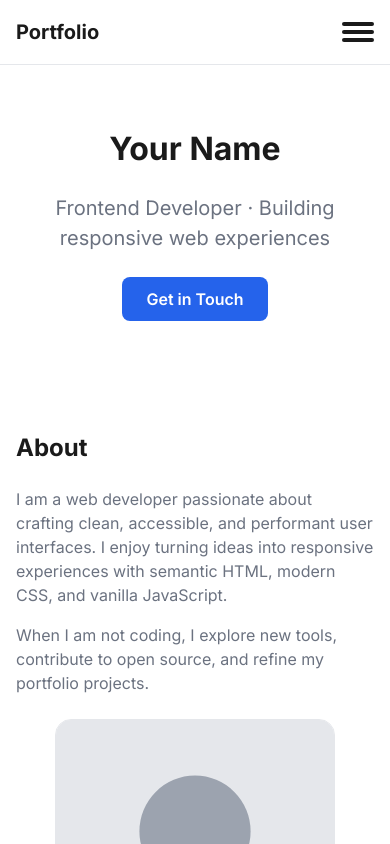
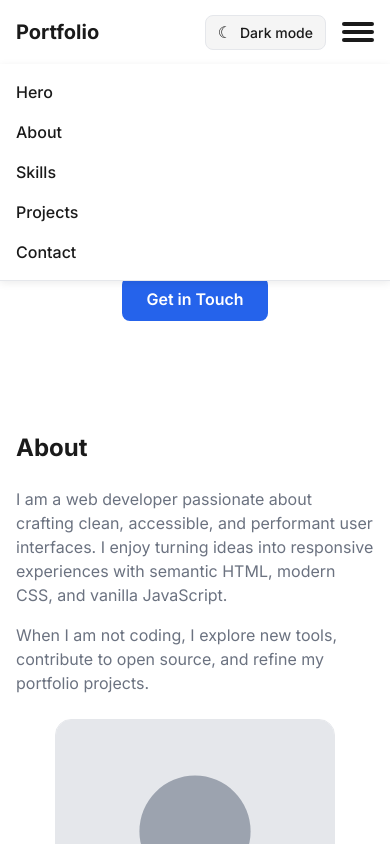
Before and after one commit to mulloc1/04-1.my_project, a plain HTML site: page index.html in a window 390 px wide. Both pictures are taken after a click on the button "Open menu". Shown: the top 844 px of the page. Drawn offline with Linux system fonts and the light colour scheme.

Commit message:
feat: add theme toggle, navigation, and scroll animations

```diff
--- a/css/responsive.css
+++ b/css/responsive.css
@@ -12,10 +12,22 @@
     display: none;
   }
 
-  .nav__menu {
+  .nav__menu,
+  .nav__menu--open {
     display: flex;
+    position: static;
+    flex-direction: row;
     align-items: center;
     gap: var(--space-5);
+    margin-left: auto;
+    padding: 0;
+    background-color: transparent;
+    border-bottom: none;
+    box-shadow: none;
+  }
+
+  .theme-toggle {
+    margin-left: 0;
   }
 
   .hero__title {
--- a/css/style.css
+++ b/css/style.css
@@ -148,8 +148,16 @@ section {
   align-items: center;
   justify-content: space-between;
   gap: var(--space-4);
+  position: relative;
   min-height: var(--nav-height);
   padding: var(--space-3) var(--space-4);
+  transition: box-shadow var(--transition-base),
+    background-color var(--transition-base);
+}
+
+.nav--scrolled {
+  background-color: var(--color-bg);
+  box-shadow: var(--shadow-nav);
 }
 
 .nav__logo {
@@ -160,6 +168,21 @@ section {
 
 .nav__menu {
   display: none;
+}
+
+.nav__menu--open {
+  display: flex;
+  flex-direction: column;
+  position: absolute;
+  top: 100%;
+  right: 0;
+  left: 0;
+  gap: var(--space-4);
+  padding: var(--space-4);
+  background-color: var(--color-bg);
+  border-bottom: 1px solid var(--color-border);
+  box-shadow: var(--shadow-nav);
+  z-index: 99;
 }
 
 .nav__menu a {
@@ -191,6 +214,84 @@ section {
   height: var(--space-1);
   background-color: var(--color-text);
   border-radius: var(--radius-sm);
+}
+
+.theme-toggle {
+  display: inline-flex;
+  align-items: center;
+  gap: var(--space-2);
+  margin-left: auto;
+  padding: var(--space-2) var(--space-3);
+  font-family: inherit;
+  font-size: var(--font-size-sm);
+  font-weight: 500;
+  color: var(--color-text);
+  background-color: var(--color-surface);
+  border: 1px solid var(--color-border);
+  border-radius: var(--radius-md);
+  cursor: pointer;
+  transition: background-color var(--transition-base),
+    border-color var(--transition-base);
+}
+
+.theme-toggle:hover {
+  border-color: var(--color-accent);
+}
+
+.theme-toggle__icon {
+  font-size: var(--font-size-base);
+  line-height: 1;
+}
+
+.to-top {
+  position: fixed;
+  right: var(--space-5);
+  bottom: var(--space-5);
+  z-index: 100;
+  display: flex;
+  align-items: center;
+  justify-content: center;
+  width: var(--space-6);
+  height: var(--space-6);
+  padding: 0;
+  font-size: var(--font-size-lg);
+  color: var(--color-bg);
+  background-color: var(--color-accent);
+  border: none;
+  border-radius: var(--radius-full);
+  box-shadow: var(--shadow-card);
+  opacity: 0;
+  pointer-events: none;
+  cursor: pointer;
+  transition: opacity var(--transition-base),
+    transform var(--transition-base),
+    box-shadow var(--transition-base);
+}
+
+.to-top:hover {
+  transform: translateY(var(--card-lift));
+  box-shadow: var(--shadow-card-hover);
+}
+
+.to-top--visible {
+  opacity: 1;
+  pointer-events: auto;
+}
+
+[data-animate] {
+  opacity: 0;
+  transform: translateY(var(--space-4));
+  transition: opacity var(--transition-base),
+    transform var(--transition-base);
+}
+
+[data-animate].is-visible {
+  opacity: 1;
+  transform: translateY(0);
+}
+
+.project-card[data-animate].is-visible:hover {
+  transform: translateY(var(--card-lift));
 }
 
 /* Hero */
--- a/index.html
+++ b/index.html
@@ -16,11 +16,6 @@
   <header class="header">
     <nav class="nav">
       <a href="#hero" class="nav__logo">Portfolio</a>
-      <button class="nav__hamburger" type="button" aria-label="Open menu" aria-expanded="false">
-        <span class="nav__hamburger-bar"></span>
-        <span class="nav__hamburger-bar"></span>
-        <span class="nav__hamburger-bar"></span>
-      </button>
       <ul class="nav__menu">
         <li><a href="#hero">Hero</a></li>
         <li><a href="#about">About</a></li>
@@ -28,17 +23,31 @@
         <li><a href="#projects">Projects</a></li>
         <li><a href="#contact">Contact</a></li>
       </ul>
+      <button
+        class="theme-toggle"
+        type="button"
+        aria-pressed="false"
+        aria-label="Toggle dark mode"
+      >
+        <span class="theme-toggle__icon" aria-hidden="true">☀</span>
+        <span class="theme-toggle__label">Dark mode</span>
+      </button>
+      <button class="nav__hamburger" type="button" aria-label="Open menu" aria-expanded="false">
+        <span class="nav__hamburger-bar"></span>
+        <span class="nav__hamburger-bar"></span>
+        <span class="nav__hamburger-bar"></span>
+      </button>
     </nav>
   </header>
 
   <main>
-    <section id="hero" class="hero">
+    <section id="hero" class="hero" data-animate>
       <h1 class="hero__title">Your Name</h1>
       <p class="hero__subtitle">Frontend Developer · Building responsive web experiences</p>
       <a href="#contact" class="btn btn--primary">Get in Touch</a>
     </section>
 
-    <section id="about" class="about">
+    <section id="about" class="about" data-animate>
       <h2 class="section-title">About</h2>
       <div class="about__content">
         <div class="about__text">
@@ -60,7 +69,7 @@
       </div>
     </section>
 
-    <section id="skills" class="skills-section">
+    <section id="skills" class="skills-section" data-animate>
       <h2 class="section-title">Skills</h2>
       <ul class="skills">
         <li class="skills__item">HTML</li>
@@ -72,10 +81,10 @@
       </ul>
     </section>
 
-    <section id="projects" class="projects-section">
+    <section id="projects" class="projects-section" data-animate>
       <h2 class="section-title">Projects</h2>
       <div class="projects-grid">
-        <article class="project-card">
+        <article class="project-card" data-animate>
           <h3 class="project-card__title">portfolio-site</h3>
           <p class="project-card__description">
             A responsive personal portfolio built with semantic HTML, CSS Grid,
@@ -88,7 +97,7 @@
           <a href="#" class="project-card__link">View on GitHub</a>
         </article>
 
-        <article class="project-card">
+        <article class="project-card" data-animate>
           <h3 class="project-card__title">todo-cli</h3>
           <p class="project-card__description">
             A command-line task manager with persistent storage and simple
@@ -101,7 +110,7 @@
           <a href="#" class="project-card__link">View on GitHub</a>
         </article>
 
-        <article class="project-card">
+        <article class="project-card" data-animate>
           <h3 class="project-card__title">weather-dashboard</h3>
           <p class="project-card__description">
             Fetches live weather data from a public API and renders loading,
@@ -114,7 +123,7 @@
           <a href="#" class="project-card__link">View on GitHub</a>
         </article>
 
-        <article class="project-card">
+        <article class="project-card" data-animate>
           <h3 class="project-card__title">css-component-library</h3>
           <p class="project-card__description">
             Reusable UI primitives powered by CSS custom properties for theming
@@ -129,7 +138,7 @@
       </div>
     </section>
 
-    <section id="contact" class="contact">
+    <section id="contact" class="contact" data-animate>
       <h2 class="section-title">Contact</h2>
       <form class="contact-form" novalidate>
         <div class="form-group">
@@ -153,6 +162,8 @@
     </section>
   </main>
 
+  <button class="to-top" type="button" aria-label="Scroll to top">↑</button>
+
   <footer class="footer">
     <p class="footer__copyright">&copy; 2026 Your Name. All rights reserved.</p>
     <ul class="footer__social">
--- a/js/animate.js
+++ b/js/animate.js
@@ -1 +1,25 @@
-export function init() {}
+import { OBSERVER_THRESHOLD } from "./config.js";
+
+export function init() {
+  const targets = document.querySelectorAll("[data-animate]");
+
+  if (targets.length === 0) {
+    return;
+  }
+
+  const observer = new IntersectionObserver(
+    (entries) => {
+      entries.forEach((entry) => {
+        if (entry.isIntersecting) {
+          entry.target.classList.add("is-visible");
+          observer.unobserve(entry.target);
+        }
+      });
+    },
+    { threshold: OBSERVER_THRESHOLD }
+  );
+
+  targets.forEach((element) => {
+    observer.observe(element);
+  });
+}
--- a/js/nav.js
+++ b/js/nav.js
@@ -1 +1,62 @@
-export function init() {}
+import { NAV_BG_THRESHOLD, SCROLL_TOP_THRESHOLD } from "./config.js";
+
+export function init() {
+  const nav = document.querySelector(".nav");
+  const hamburger = document.querySelector(".nav__hamburger");
+  const menu = document.querySelector(".nav__menu");
+  const toTop = document.querySelector(".to-top");
+  const anchorLinks = document.querySelectorAll('nav a[href^="#"]');
+
+  if (!nav || !hamburger || !menu) {
+    return;
+  }
+
+  let isMenuOpen = false;
+
+  const renderMenu = () => {
+    menu.classList.toggle("nav__menu--open", isMenuOpen);
+    hamburger.setAttribute("aria-expanded", String(isMenuOpen));
+  };
+
+  const closeMenu = () => {
+    isMenuOpen = false;
+    renderMenu();
+  };
+
+  hamburger.addEventListener("click", () => {
+    isMenuOpen = !isMenuOpen;
+    renderMenu();
+  });
+
+  anchorLinks.forEach((link) => {
+    link.addEventListener("click", (event) => {
+      const href = link.getAttribute("href");
+
+      if (!href || href === "#") {
+        return;
+      }
+
+      const target = document.querySelector(href);
+
+      if (!target) {
+        return;
+      }
+
+      event.preventDefault();
+      target.scrollIntoView({ behavior: "smooth", block: "start" });
+      closeMenu();
+    });
+  });
+
+  const handleScroll = () => {
+    nav.classList.toggle("nav--scrolled", window.scrollY > NAV_BG_THRESHOLD);
+    toTop?.classList.toggle("to-top--visible", window.scrollY > SCROLL_TOP_THRESHOLD);
+  };
+
+  window.addEventListener("scroll", handleScroll, { passive: true });
+  handleScroll();
+
+  toTop?.addEventListener("click", () => {
+    window.scrollTo({ top: 0, behavior: "smooth" });
+  });
+}
--- a/js/theme.js
+++ b/js/theme.js
@@ -1 +1,35 @@
-export function init() {}
+export function init() {
+  const toggle = document.querySelector(".theme-toggle");
+  const icon = document.querySelector(".theme-toggle__icon");
+  const label = document.querySelector(".theme-toggle__label");
+
+  if (!toggle || !icon || !label) {
+    return;
+  }
+
+  let currentTheme = "light";
+  const storedTheme = localStorage.getItem("theme");
+
+  if (storedTheme === "light" || storedTheme === "dark") {
+    currentTheme = storedTheme;
+    document.documentElement.dataset.theme = currentTheme;
+  } else {
+    document.documentElement.dataset.theme = "light";
+  }
+
+  const renderTheme = () => {
+    const isDark = currentTheme === "dark";
+    toggle.setAttribute("aria-pressed", String(isDark));
+    icon.textContent = isDark ? "☀" : "☾";
+    label.textContent = isDark ? "Light mode" : "Dark mode";
+  };
+
+  renderTheme();
+
+  toggle.addEventListener("click", () => {
+    currentTheme = currentTheme === "dark" ? "light" : "dark";
+    document.documentElement.dataset.theme = currentTheme;
+    localStorage.setItem("theme", currentTheme);
+    renderTheme();
+  });
+}
```
